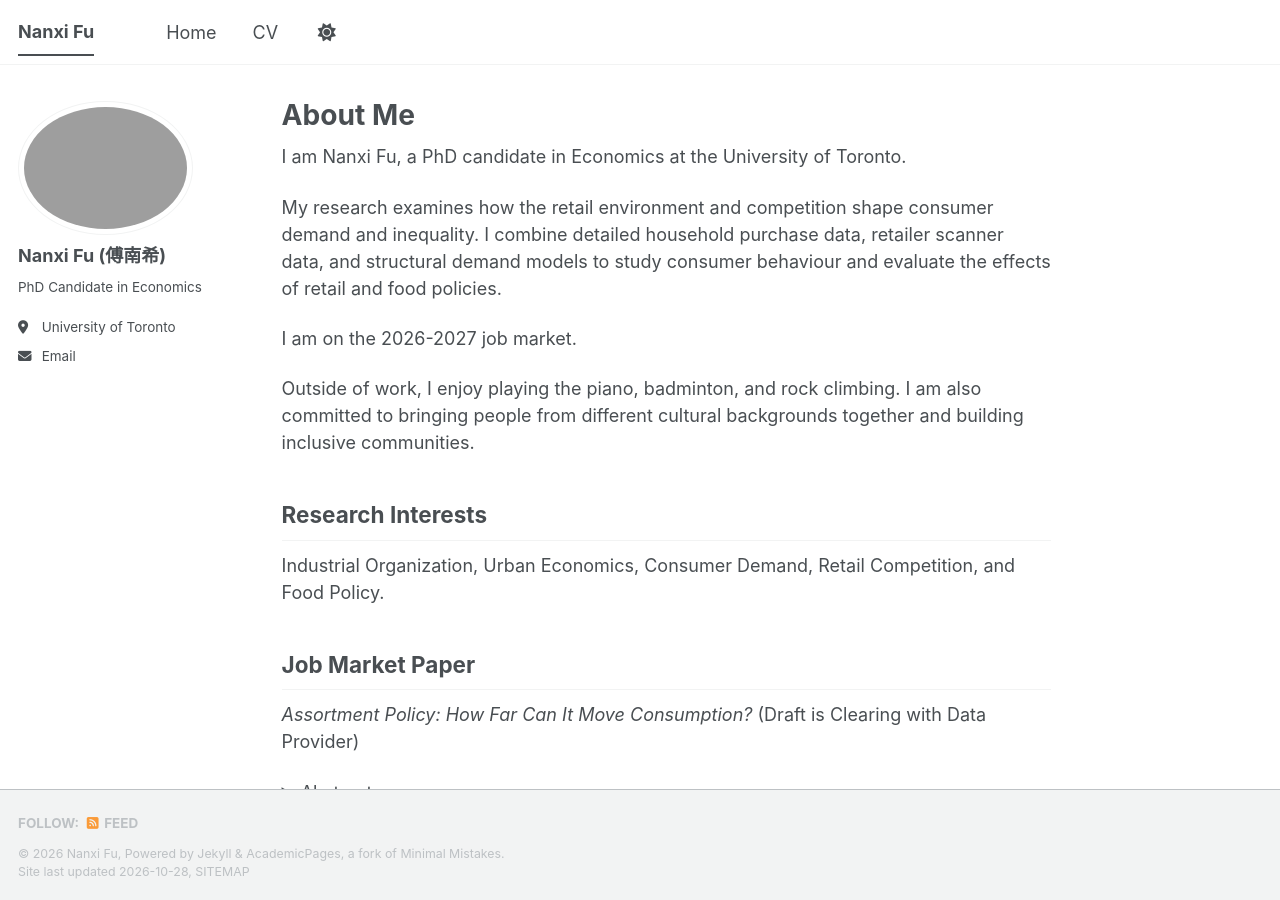
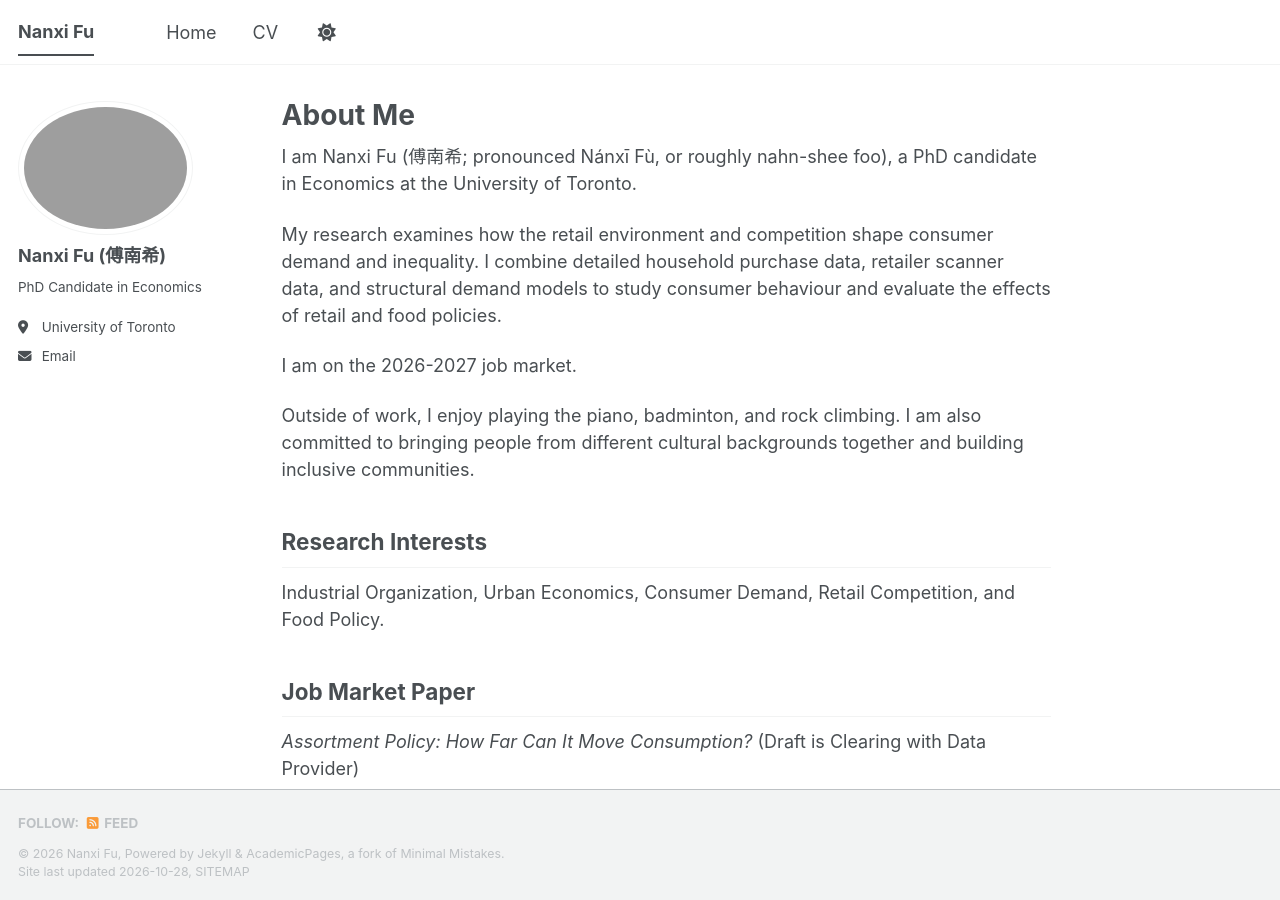
Before and after one commit to nanxifu/academic-website-test, a Jekyll site: the page built from _pages/about.md, in a window 1280 px wide and 900 px high. Built offline with Jekyll 4.4.1, drawn with Linux system fonts in a browser that asks for light colours; a style sheet for code colours, icons or effects is not loaded.

Commit message:
Enhance personal introduction in about page
Updated introduction with pronunciation of name.

```diff
--- a/_pages/about.md
+++ b/_pages/about.md
@@ -4,7 +4,7 @@ title: "About Me"
 author_profile: true
 ---
 
-I am Nanxi Fu, a PhD candidate in Economics at the University of Toronto.
+I am Nanxi Fu (傅南希; pronounced Nánxī Fù, or roughly nahn-shee foo), a PhD candidate in Economics at the University of Toronto.
 
 My research examines how the retail environment and competition shape consumer demand and inequality. I combine detailed household purchase data, retailer scanner data, and structural demand models to study consumer behaviour and evaluate the effects of retail and food policies.
 
```
